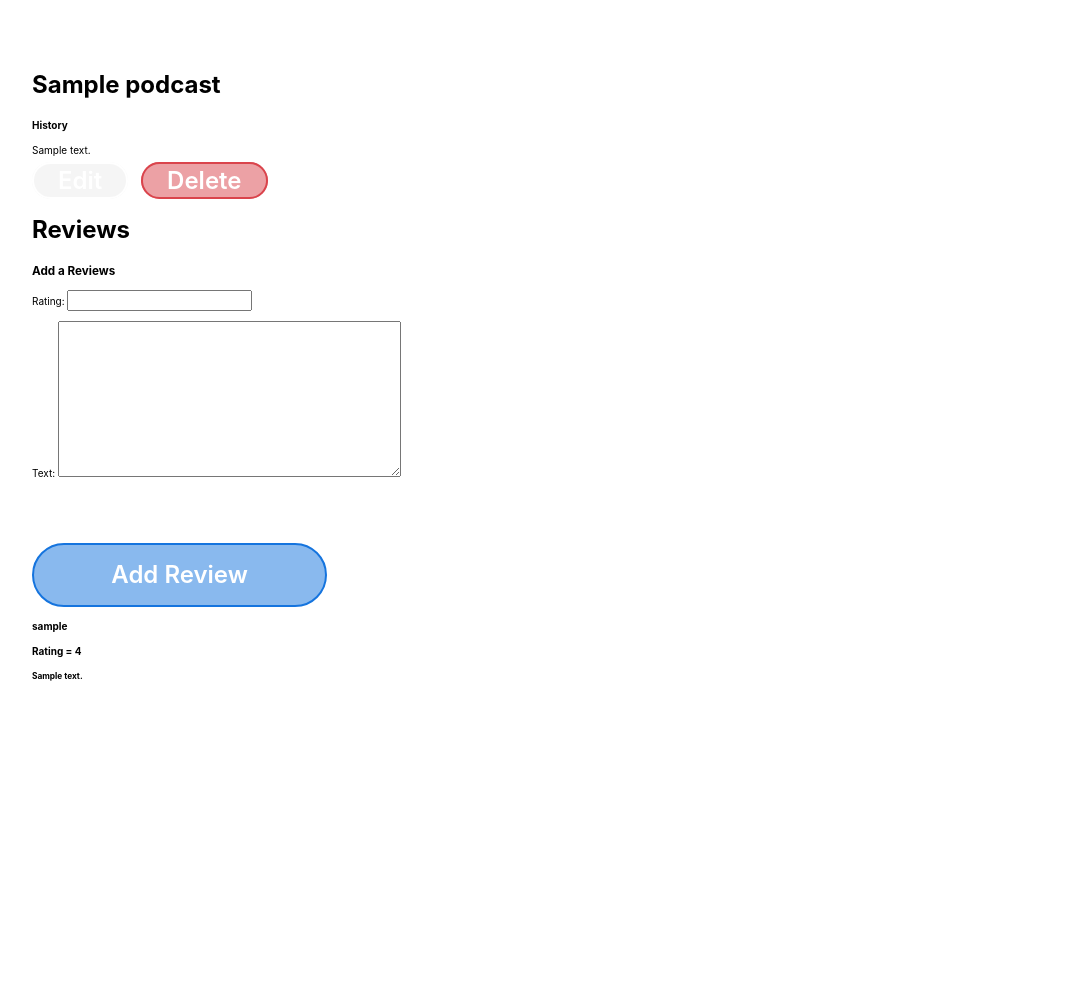
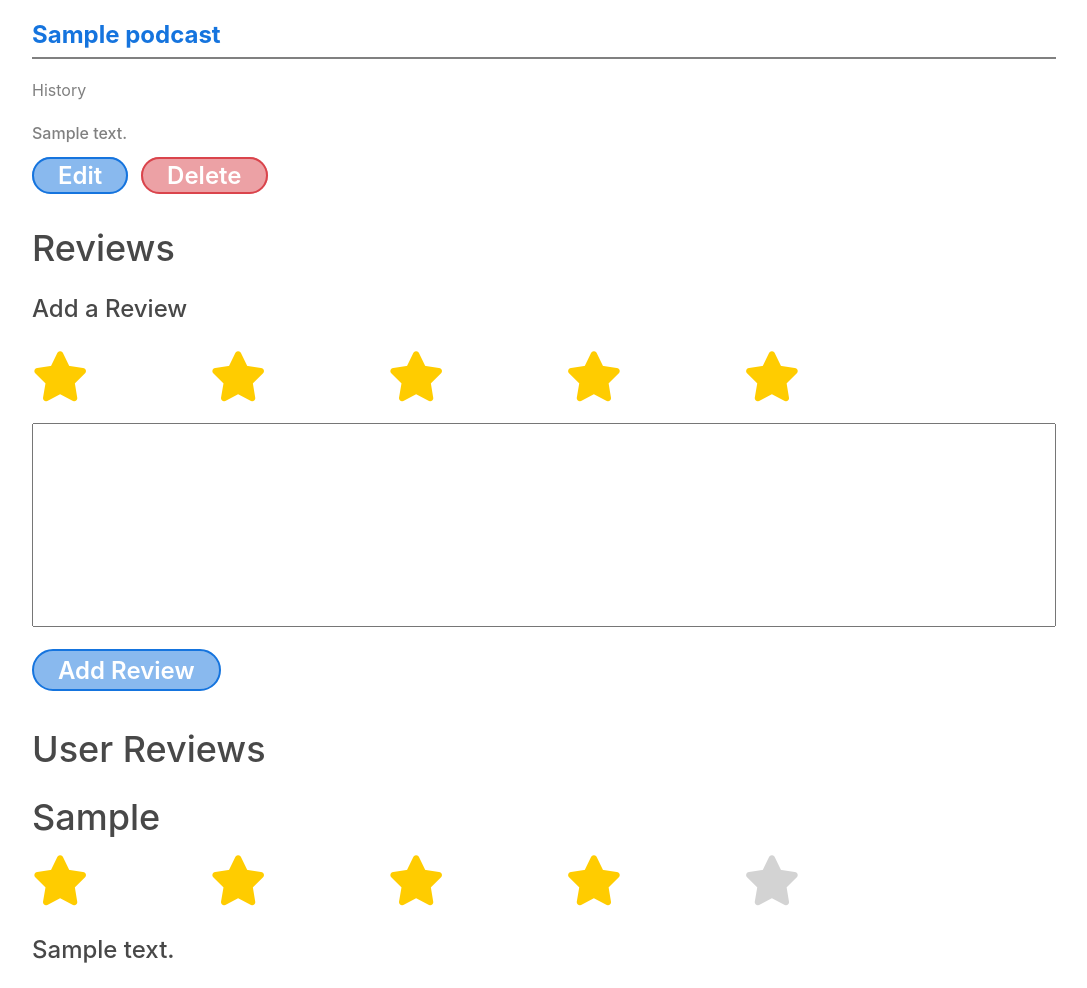
Before and after one commit to cJeffreys7/good-waves, a Django app: page /podcasts/1/ in a window 1280 px wide. Shown: the part 72-1060 px from the top of the page, without its empty margins (96-1183 px from the left). Before the commit the page ends 753 px from the top, so only its background shows below. Run offline with Django 3.2, Linux system fonts and the light colour scheme; tables that the repository leaves empty hold one stand-in row (values such as "Sample post"); some libraries are stand-ins or nearby versions.

Commit message:
style Podcast Details view

```diff
--- /dev/null
+++ b/main_app/static/css/podcast-detail.css
@@ -0,0 +1,84 @@
+.card {
+  width: 100%;
+}
+
+.card-title {
+  font-size: var(--font-xl);
+  color: var(--logo-color);
+  padding-bottom: 8px;
+  border-bottom: var(--text-lighter-color) solid 2px;
+}
+
+.card-category {
+  color: var(--text-lighter-color);
+  font-size: var(--font-reg);
+  font-weight: 400;
+}
+
+p {
+  color: var(--text-lighter-color);
+  font-size: var(--font-reg);
+  font-weight: 500;
+  line-height: 150%;
+}
+
+.items-title {
+  color: var(--text-lite-color);
+  font-size: var(--font-xxl);
+  margin-bottom: 0;
+  font-weight: 500;
+}
+
+.avg-rating, .review-rating {
+  display: flex;
+  justify-content: space-between;
+  width: 75%;
+  font-size: 5rem;
+}
+
+.fill-star, .avg-rating {
+  color: var(--star-fill);
+}
+
+.empty-star {
+  color: lightgray;
+}
+
+h3 {
+  font-size: var(--font-xl);
+  color: var(--text-lite-color);
+  font-weight: 500;
+}
+
+.reviewer-name {
+  font-size: var(--font-xxl);
+  margin: 24px 0 12px;
+}
+
+form > p:nth-child(2) {
+  display: none;
+}
+
+form > p:nth-child(3) > label {
+  display: none;
+}
+
+#id_text {
+  resize: none;
+  font-size: var(--font-xl);
+  color: var(--text-lite-color);
+  padding: 12px;
+  height: 8.5em;
+  width: 100%;
+}
+
+.submit {
+  margin-top: 8px !important;
+  width: fit-content !important;
+  height: 42px;
+}
+
+.no-items-message {
+  font-size: var(--font-l);
+  color: var(--danger-op);
+}
--- /dev/null
+++ b/main_app/static/js/review-functions.js
@@ -0,0 +1,22 @@
+const ratingStars = document.querySelectorAll(".rating-star")
+const starRating = document.querySelector("#id_rating")
+
+ratingStars.forEach(star => {
+  star.addEventListener("click", setStarFill)
+})
+
+function init(){
+  starRating.value = 5
+}
+
+function setStarFill(evt){
+  const rating = parseInt(evt.target.id.split('-')[1])
+  starRating.value = rating
+  ratingStars.forEach((star, idx) => {
+    if (rating > idx) {
+      star.style = "color: var(--star-fill);"
+    } else {
+      star.style = "color: lightgray;"
+    }
+  })
+}
--- a/main_app/templates/podcasts/detail.html
+++ b/main_app/templates/podcasts/detail.html
@@ -7,46 +7,61 @@
   type="text/css"
   href="{% static 'css/podcast-detail.css' %}"
 />
+<script src="https://kit.fontawesome.com/73eb34af13.js" crossorigin="anonymous"></script>
+<script defer src="{% static 'js/review-functions.js'%}"></script>
 {% endblock %}
 
 {% block content %}
 
-<div class="card">
-  <div class="card-bg">
-  </div>
+<section class="card">
   <div class="card-content">
-    <h2>{{podcast.title}}</h2>
-    <h4>{{podcast.get_category_display}}</h4>
+    <h1 class="card-title">{{podcast.title}}</h1>
+    <h4 class="card-category">{{podcast.get_category_display}}</h4>
     <p>{{podcast.description}}</p>
     <div class="podcast-actions">
-      <a href="{% url 'podcasts_update' podcast.id %}" class="btn warn">Edit</a>
+      <a href="{% url 'podcasts_update' podcast.id %}" class="btn secondary">Edit</a>
       <a href="{% url 'podcasts_delete' podcast.id %}" class="btn danger">Delete</a>
     </div>
-    <section class="reviews">
-      <h2>Reviews</h2>
-      <h3>Add a Reviews</h3>
+    <section class="items-content">
+      <h1 class="items-title">Reviews</h1>
+      <h3>Add a Review</h3>
+      <div class="avg-rating">
+        <div class="rating-star"><i id="rating-1" class="fas fa-star"></i></div>
+        <div class="rating-star"><i id="rating-2" class="fas fa-star"></i></div>
+        <div class="rating-star"><i id="rating-3" class="fas fa-star"></i></div>
+        <div class="rating-star"><i id="rating-4" class="fas fa-star"></i></div>
+        <div class="rating-star"><i id="rating-5" class="fas fa-star"></i></div>
+      </div>
       <form action="{% url 'add_review' podcast.id %}" method="post">
         {% csrf_token %}
         {{review_form.as_p}}
         <button type="submit" class="btn submit">Add Review</button>
       </form>
+      <h1 class="items-title">User Reviews</h1>
       {% if podcast.review_set.all.count %}
         {% for review in podcast.review_set.all %}
-          <h4>{{review.user.username}}</h4>
-          <h4>Rating = {{review.rating}}</h4>
-          <h5>{{review.text}}</h5>
+          <h3 class="reviewer-name">{{review.user.first_name}}</h3>
+          <div class="review-rating">
+            <div id="review-rating-1" class="fill-star"><i class="fas fa-star"></i></div>
+            <div id="review-rating-2" class="{% if review.rating > 1 %}fill-star{% else %}empty-star{% endif %}"><i class="fas fa-star"></i></div>
+            <div id="review-rating-3" class="{% if review.rating > 2 %}fill-star {% else %}empty-star{% endif %}"><i class="fas fa-star"></i></div>
+            <div id="review-rating-4" class="{% if review.rating > 3 %}fill-star {% else %}empty-star{% endif %}"><i class="fas fa-star"></i></div>
+            <div id="review-rating-5" class="{% if review.rating > 4 %}fill-star {% else %}empty-star{% endif %}"><i class="fas fa-star"></i></div>
+          </div>
+          <h3>{{review.text}}</h3>
           {% if user == review.user %}
             <div class="review-actions">
-              <a href="{% url 'reviews_update' review.id %}" class="btn warn">Edit</a>
+              <a href="{% url 'reviews_update' review.id %}" class="btn secondary">Edit</a>
               <a href="{% url 'reviews_delete' review.id %}" class="btn danger">Delete</a>
             </div>
           {% endif %}
         {% endfor %}
       {% else %}
-        <h3>No reviews have been given to this podcast yet...</h3>
+        <h3 class="no-items-message">{{podcast.title}} does not have any reviews</h3>
       {% endif %}
     </section>
   </div>
-</div>
+  </div>
+</section>
 
 {% endblock %}
```
Also changed, not shown: main_app/templates/main_app/podcast_list.html (+5 -5 lines).
